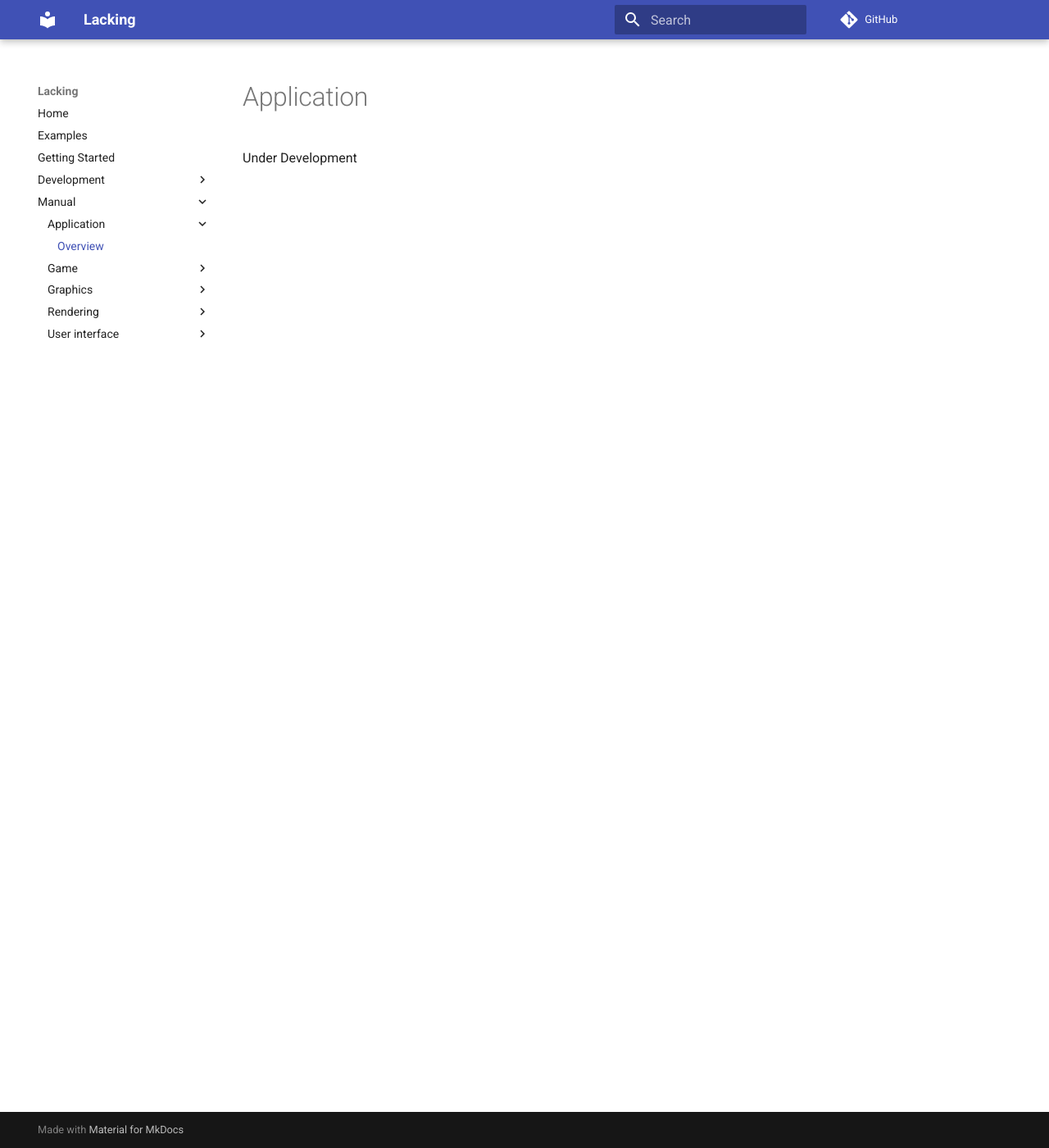
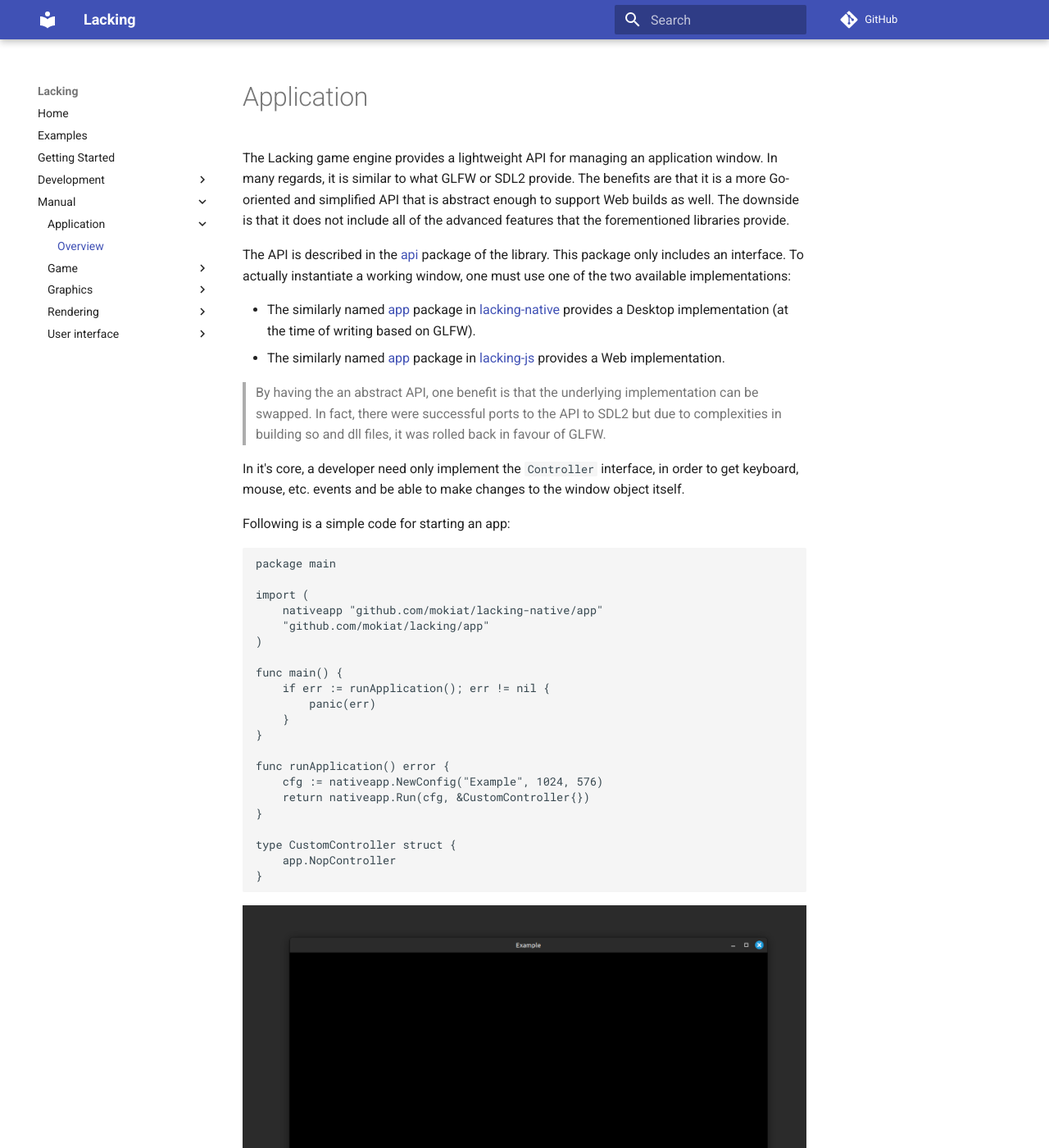
Before and after one commit to mokiat/lacking, an MkDocs documentation site: the page built from docs/manual/application/index.md, in a window 1280 px wide and 1400 px high. Shown: the whole window at 82% size. Built offline with MkDocs 1.6.1 and Material for MkDocs 9.7.7, drawn with Linux system fonts in a browser that asks for light colours; comment, search, counter and statistics services are not loaded; some of the changed text lies outside the part shown.

Commit message:
Add application manual

````diff
--- a/docs/manual/application/index.md
+++ b/docs/manual/application/index.md
@@ -4,4 +4,45 @@ title: Overview
 
 # Application
 
-Under Development
+The Lacking game engine provides a lightweight API for managing an application window. In many regards, it is similar to what GLFW or SDL2 provide. The benefits are that it is a more Go-oriented and simplified API that is abstract enough to support Web builds as well. The downside is that it does not include all of the advanced features that the forementioned libraries provide.
+
+The API is described in the [api](https://pkg.go.dev/github.com/mokiat/lacking/app) package of the library. This package only includes an interface. To actually instantiate a working window, one must use one of the two available implementations:
+
+- The similarly named [app](https://pkg.go.dev/github.com/mokiat/lacking-native/app) package in [lacking-native](https://github.com/mokiat/lacking-native) provides a Desktop implementation (at the time of writing based on GLFW).
+- The similarly named [app](https://pkg.go.dev/github.com/mokiat/lacking-js/app) package in [lacking-js](https://github.com/mokiat/lacking-js) provides a Web implementation.
+
+> By having the an abstract API, one benefit is that the underlying implementation can be swapped. In fact, there were successful ports to the API to SDL2 but due to complexities in building so and dll files, it was rolled back in favour of GLFW.
+
+In it's core, a developer need only implement the `Controller` interface, in order to get keyboard, mouse, etc. events and be able to make changes to the window object itself.
+
+Following is a simple code for starting an app:
+
+```go
+package main
+
+import (
+	nativeapp "github.com/mokiat/lacking-native/app"
+	"github.com/mokiat/lacking/app"
+)
+
+func main() {
+	if err := runApplication(); err != nil {
+		panic(err)
+	}
+}
+
+func runApplication() error {
+	cfg := nativeapp.NewConfig("Example", 1024, 576)
+	return nativeapp.Run(cfg, &CustomController{})
+}
+
+type CustomController struct {
+	app.NopController
+}
+```
+
+![Window](./images/example-window.png)
+
+The `CustomController` in this cas eis the implementation of the `Controller` interface. It composes the `app.NopController` type, which provides no-op implementations for all methods of the interface. This allows one to override only relevant methods.
+
+In a usual project, the built-in `game.Controller` and `ui.Controller` implementations would be used instead and developers would then use higher-order APIs.
````
Also changed, not shown: docs/manual/application/images/example-window.png (added).
